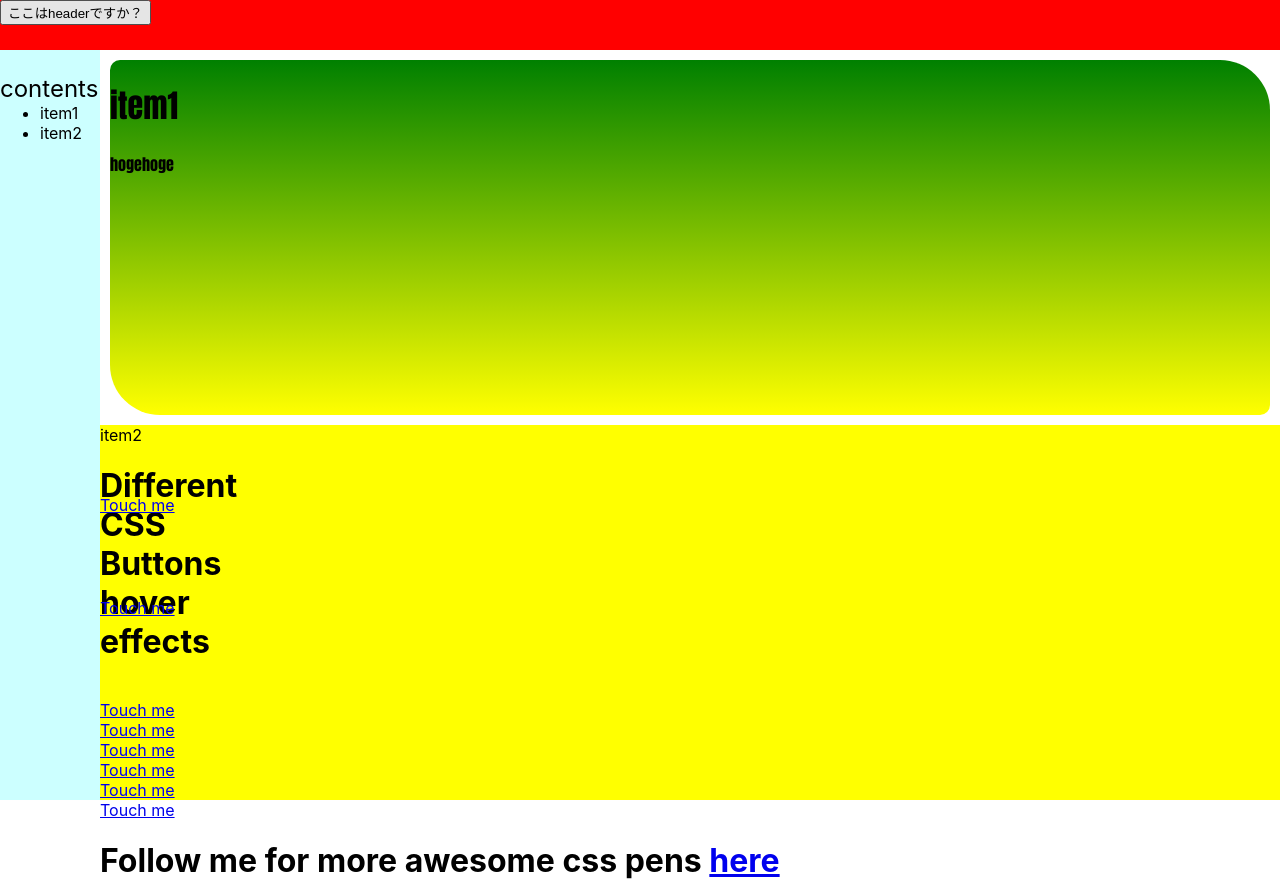
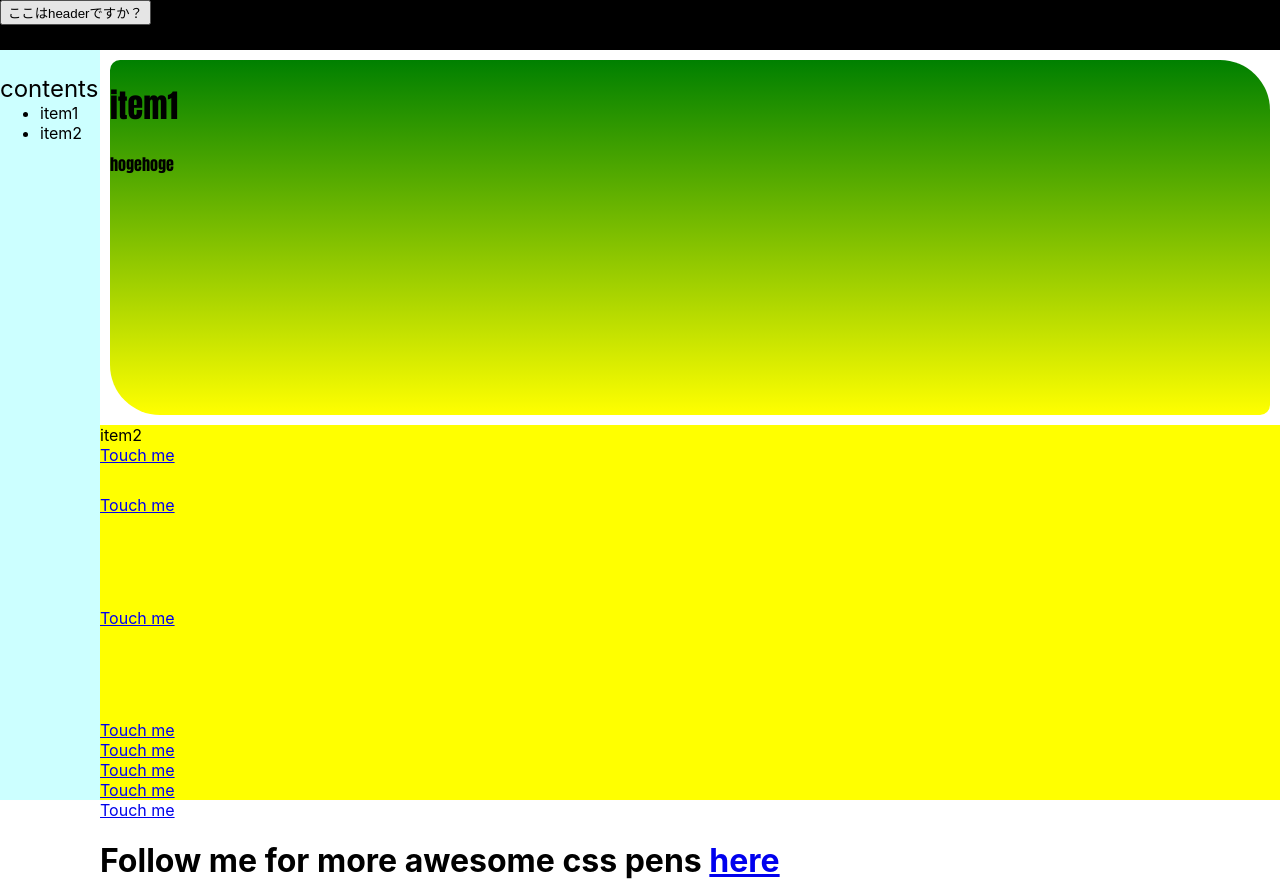
Before and after one commit to takatakunishi/react_study, a React (Create React App) app: page / in a window 1280 px wide. Built offline with nearby package versions, Linux system fonts and the light colour scheme.

Commit message:
コンフリクト用

```diff
--- a/src/App.css
+++ b/src/App.css
@@ -31,7 +31,7 @@
 #header{
   grid-row: 1;
   grid-column: 1/3;
-  background: red;
+  background: black;
 }
 #nav{
   grid-row: 2/4;
--- a/src/components/Item2.jsx
+++ b/src/components/Item2.jsx
@@ -3,7 +3,6 @@ function Item2(){
   return (
     <div id="item2">item2
     <div id="container">
-  <h1>Different CSS Buttons hover effects </h1>
   <div class="button-1">
     <div class="eff-1"></div>
     <a href="#"> Touch me </a>
```
